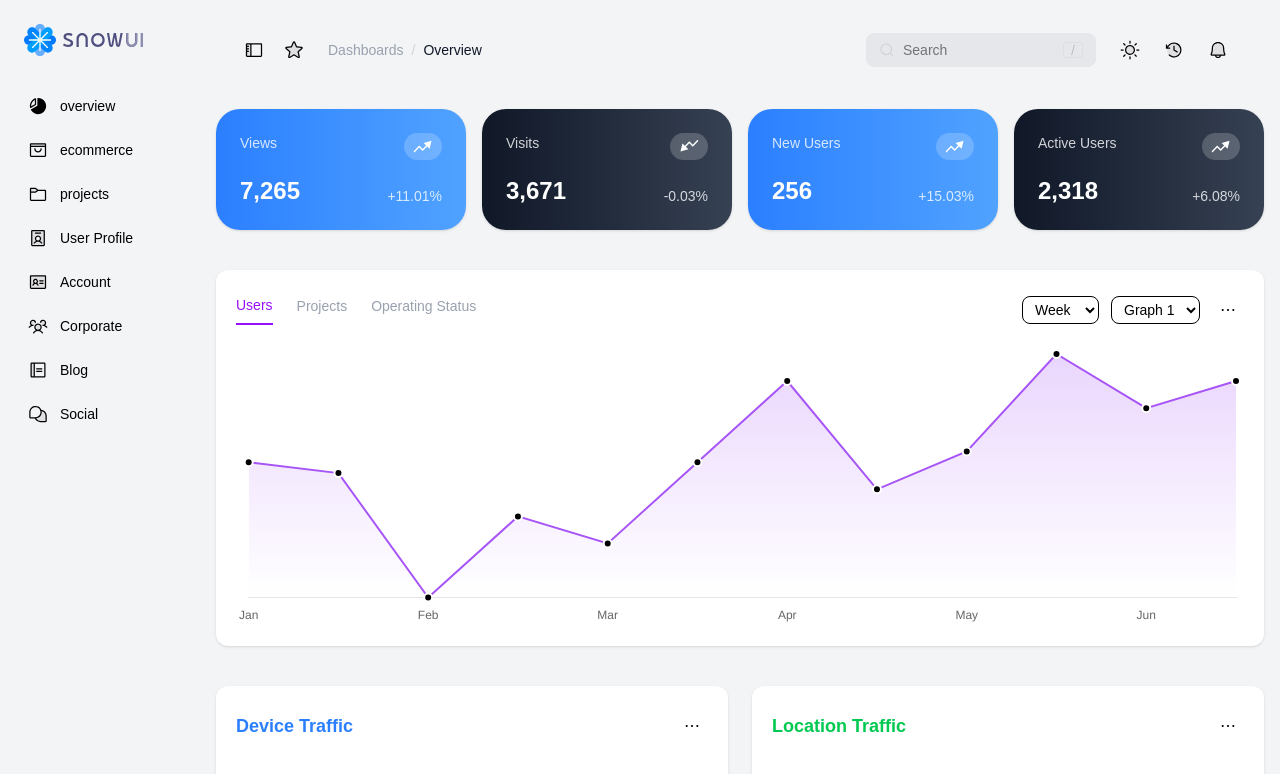
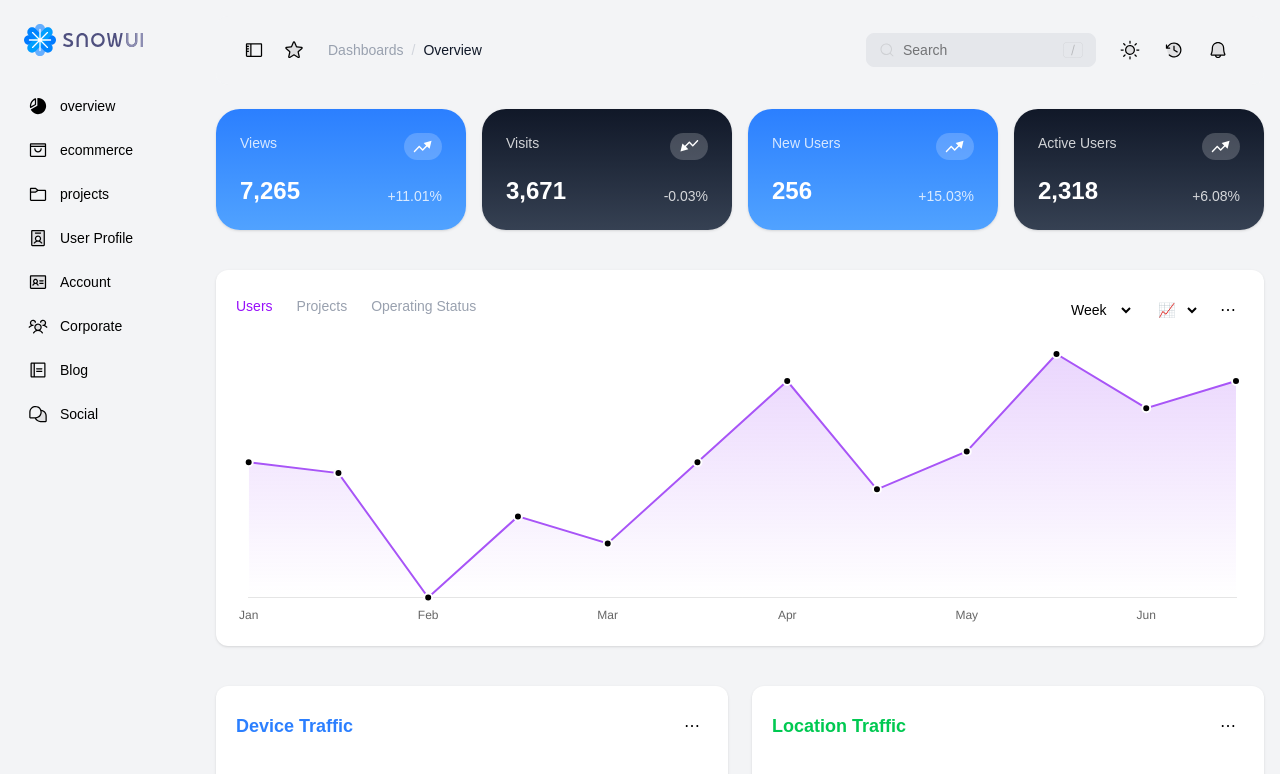
Before and after one commit to IntuzJainilS/figma-project, a Next.js app: page / in a window 1280 px wide. Shown: the top 774 px of the page. Built offline with nearby package versions, Linux system fonts and the light colour scheme.

Commit message:
minor changes in components

```diff
--- a/app/components/UsersChartSection.tsx
+++ b/app/components/UsersChartSection.tsx
@@ -1,7 +1,9 @@
 "use client";
 
-import graphicon from '@/public/graph.svg'
-import downicon from '@/public/down.svg'
+// import graphicon from '@/public/graph.svg'
+// import downicon from '@/public/down.svg'
+// import { BsGraphUpArrow } from "react-icons/bs";
+
 
 import {
     Chart as ChartJS,
@@ -77,7 +79,7 @@ export default function UsersChartSection() {
                             key={tab}
                             onClick={() => setActiveTab(tab)}
                             className={`pb-2 transition ${activeTab === tab
-                                ? "text-purple-600 border-b-2 border-purple-600 font-medium"
+                                ? "text-purple-600 font-medium"
                                 : "text-gray-400"
                                 }`}
                         >
@@ -88,23 +90,24 @@ export default function UsersChartSection() {
 
                 {/* Right */}
                 <div className="flex items-center gap-3">
-                    <select className="border rounded-lg hidden md:block px-2 py-1 text-sm hover:bg-gray-200">
+                    <select className="rounded-lg hidden md:block px-2 py-1 text-sm hover:bg-gray-200">
                         <option>Week</option>
                         <option>Month</option>
                         <option>Year</option>
                     </select>
 
-                    {/* <select className="border rounded-lg hidden md:block px-2 py-1 text-sm hover:bg-gray-200">
-                        <option className='bg-gray-300'>📈</option>
-                        <option className='bg-gray-300'>📊</option>
-                        <option className='bg-gray-300'>📉</option>
-                    </select> */}
+                    <select className="rounded-lg hidden md:block px-2 py-1 text-sm hover:bg-gray-200">
+                        <option className='bg-gray-600'>📈</option>
+                        <option className='bg-gray-600'>📊</option>
+                        <option className='bg-gray-600'>📉</option>
+                    </select>
 
-                     <select className="border rounded-lg hidden md:block px-2 py-1 text-sm hover:bg-gray-200">
+                     {/* <select className="border rounded-lg hidden md:block px-2 py-1 text-sm hover:bg-gray-200">
                         <option >Graph 1</option>
                         <option >Graph 2</option>
                         <option >Graph 2</option>
-                    </select>
+                        <option className='bg-cyan-300'><BsGraphUpArrow /></option>
+                    </select> */}
 
                     {/* <button className="p-2 rounded hover:bg-gray-100">📈</button> */}
                     <button className="p-2 rounded hover:bg-gray-100">⋯</button>
--- a/app/page.tsx
+++ b/app/page.tsx
@@ -57,7 +57,7 @@ export default function Home() {
           {stats.map((item) => (
             <div
               key={item.title}
-              className={`w-full h-23 sm:w-full sm:h-auto p-4 sm:p-6 rounded-3xl bg-linear-to-r ${item.bg} text-white shadow flex flex-col`}>
+              className={`w-full h-23 sm:w-full sm:h-auto p-4 sm:p-6 rounded-3xl bg-linear-to-b ${item.bg} text-white shadow flex flex-col`}>
               <div className="flex justify-between items-start">
                 <p className="text-sm opacity-80 w-49 h-6 ">
                   {item.title}
--- a/package.json
+++ b/package.json
@@ -13,7 +13,8 @@
     "next": "16.1.6",
     "react": "19.2.3",
     "react-chartjs-2": "^5.3.1",
-    "react-dom": "19.2.3"
+    "react-dom": "19.2.3",
+    "react-icons": "^5.5.0"
   },
   "devDependencies": {
     "@tailwindcss/postcss": "^4",
```
Also changed, not shown: 1 other file (tests, documents, lock files or other folders).
